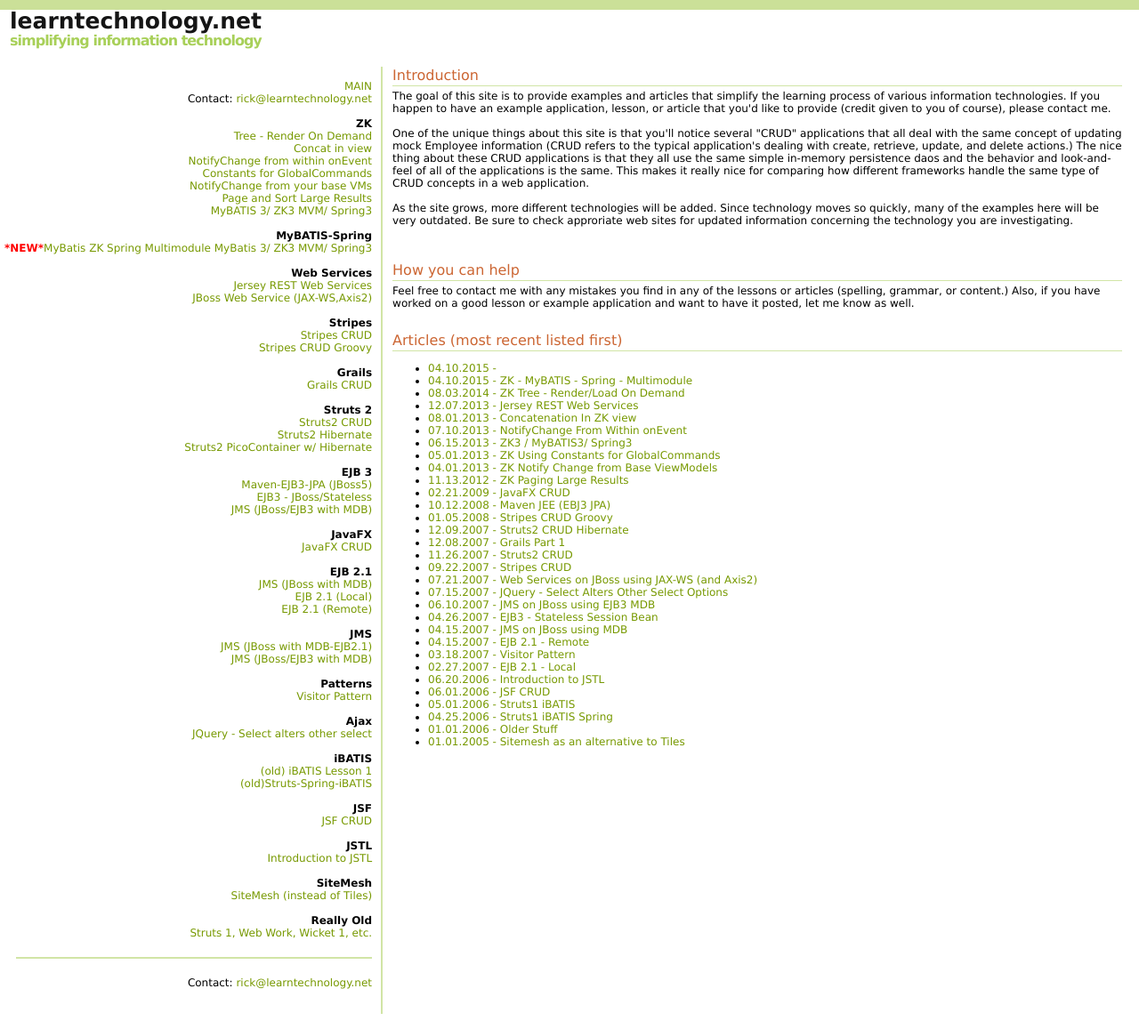
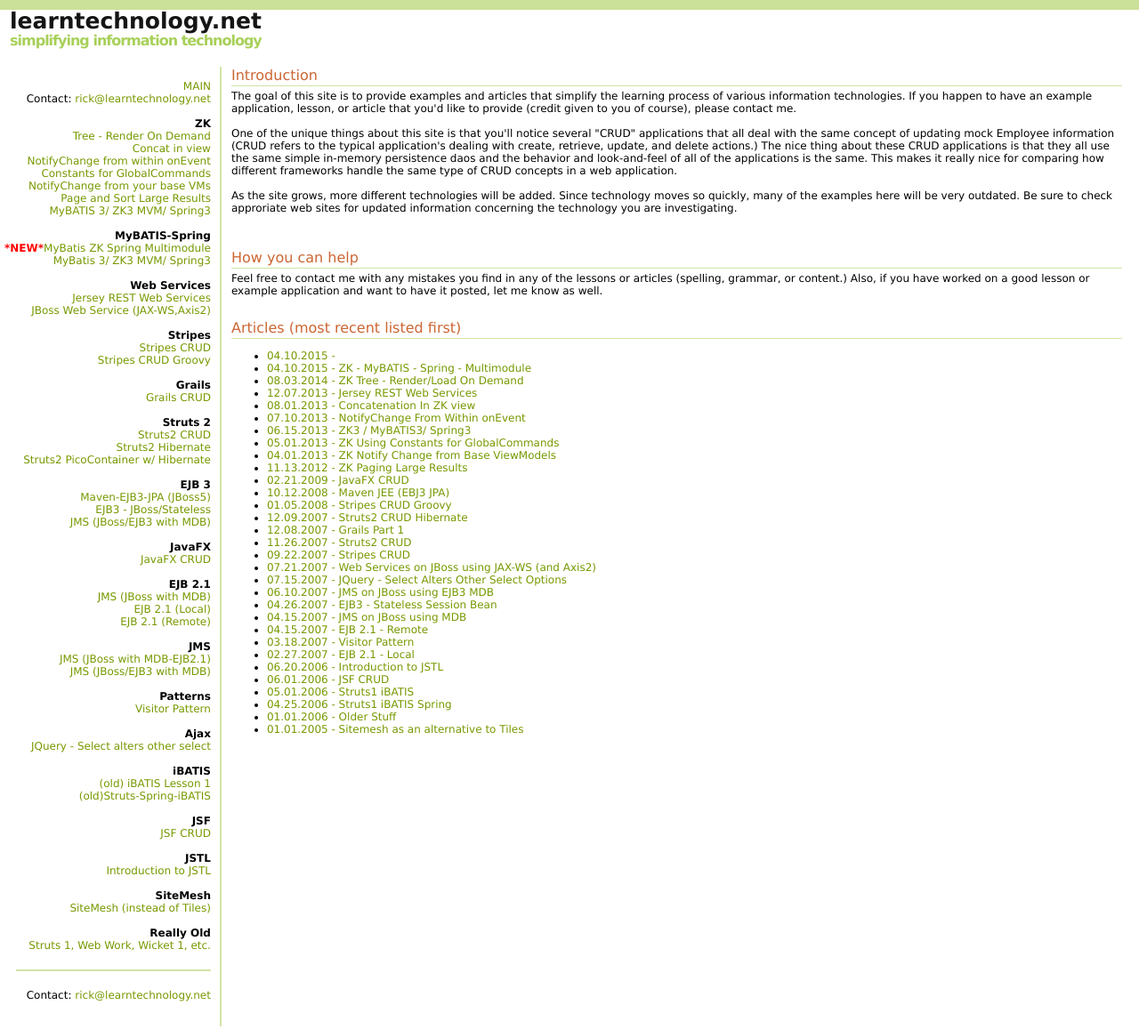
Before and after one commit to rickcr/rickcr.github.com, a Jekyll site: the page built from index.md, in a window 1280 px wide. Shown: the whole page at 89% size. Built offline with Jekyll 4.4.1, drawn with Linux system fonts in a browser that asks for light colours.

Commit message:
added br

```diff
--- a/_includes/navigation.html
+++ b/_includes/navigation.html
@@ -17,7 +17,7 @@
                 <br/>
                 <b>MyBATIS-Spring</b>
                 <br/>
-                <span style="font-weight:bold;color:red">*NEW*</span><a href="{% post_url 2015-04-10-zk-mybatis-spring-multimodule %}">MyBatis ZK Spring Multimodule</a>
+                <span style="font-weight:bold;color:red">*NEW*</span><a href="{% post_url 2015-04-10-zk-mybatis-spring-multimodule %}">MyBatis ZK Spring Multimodule</a><br/>
                 <a href="{% post_url 2013-06-15-zk-mybatis-spring %}">MyBatis 3/ ZK3 MVM/ Spring3</a>
                 <br/>
                 <br/>
```
